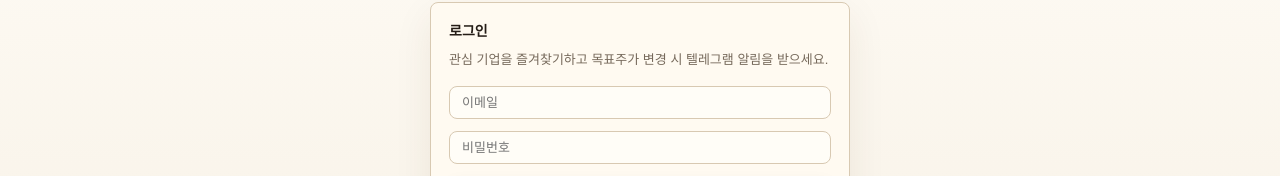
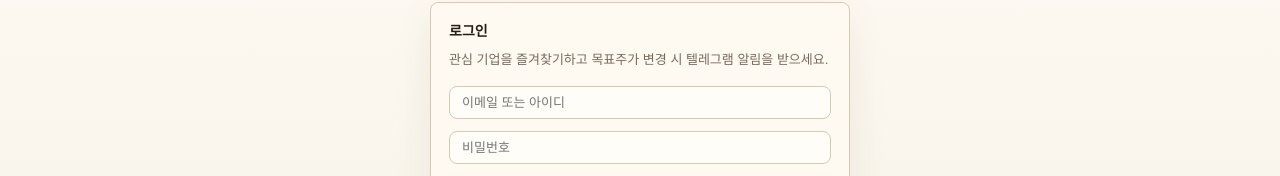
Before and after one commit to stealstick/fnbutler, a Next.js app in the folder butler/: page /login in a window 1280 px wide. Shown: the part 117-293 px from the top of the page. Built offline with nearby package versions, Linux system fonts and the light colour scheme; no server answers; a web font is replaced by a local one.

Commit message:
Allow admin username login

```diff
--- a/butler/src/app/login/page.tsx
+++ b/butler/src/app/login/page.tsx
@@ -37,7 +37,7 @@ export default function LoginPage() {
         관심 기업을 즐겨찾기하고 목표주가 변경 시 텔레그램 알림을 받으세요.
       </p>
       <form onSubmit={submit} style={{ display: "flex", flexDirection: "column", gap: 12, marginTop: 16 }}>
-        <input className="input" type="email" placeholder="이메일" value={email} required
+        <input className="input" type="text" placeholder="이메일 또는 아이디" value={email} required
           onChange={(e) => setEmail(e.target.value)} />
         <input className="input" type="password" placeholder="비밀번호" value={password} required
           onChange={(e) => setPassword(e.target.value)} />
```
